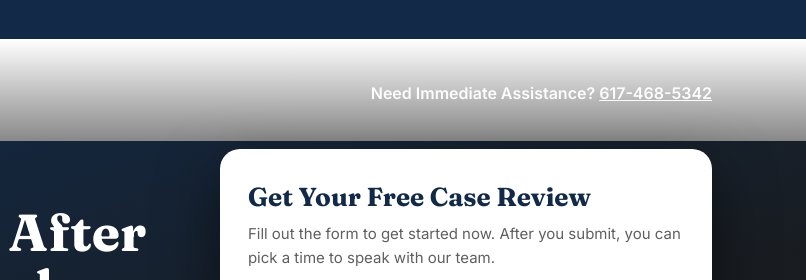
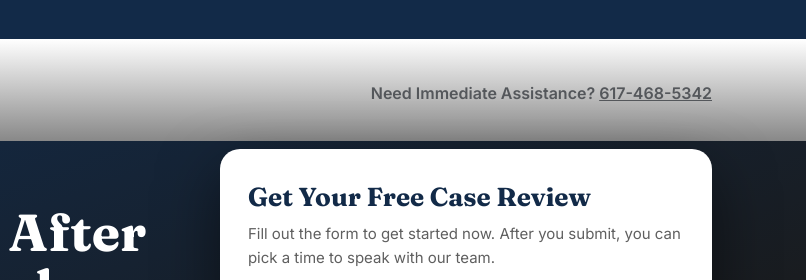
Before and after one commit to MTAA-2/Bernheim-Biozorb, a plain HTML site: page index.html in a window 1280 px wide. Shown: the top 280 px of the page, 474-1280 px from the left. Drawn offline with Linux system fonts and the light colour scheme; a script that the page names is missing.

Commit message:
Add files via upload

```diff
--- a/css/style.css
+++ b/css/style.css
@@ -56,7 +56,7 @@ body {
 .logo { text-decoration: none; color: var(--navy); }
 .logo-text { font-family: "Fraunces", Georgia, serif; font-weight: 700; font-size: 24px; letter-spacing: 0.01em; }
 .logo-amp { color: var(--gold); }
-.header-phone {color: #fcfcfc; font-size: 16px; font-weight: 600}
+.header-phone {color: #54575b; font-size: 16px; font-weight: 600}
 .logo-size {width: 115px}
 
 /* ---------- Buttons ---------- */
```
